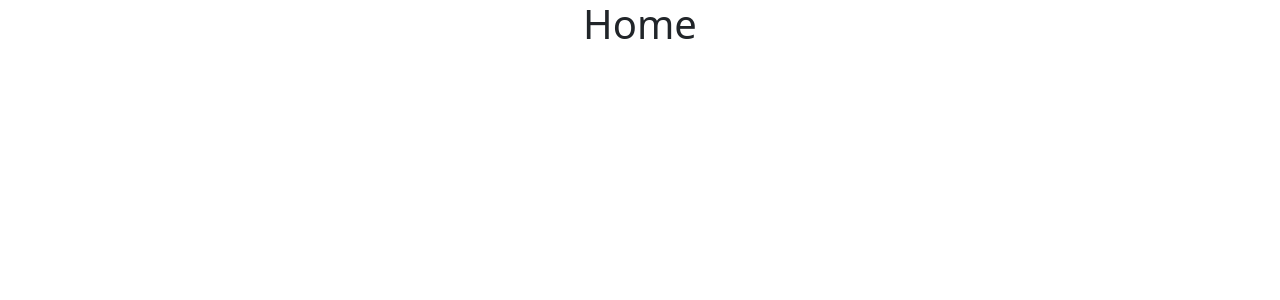
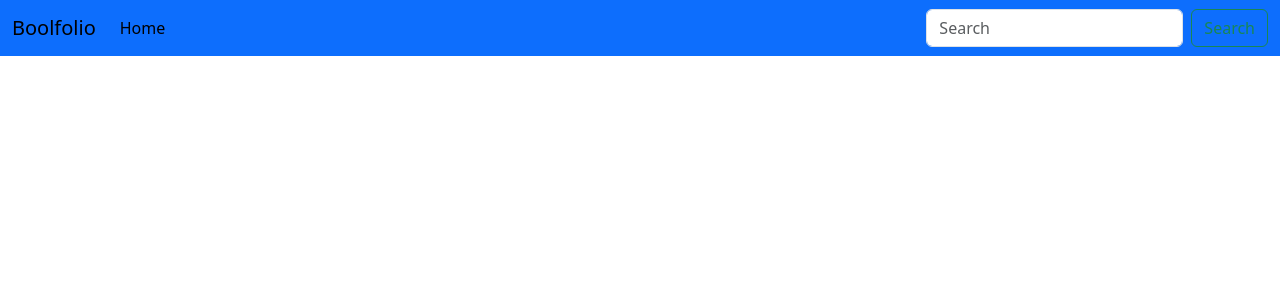
Before and after one commit to filippo-falcone/vite-boolfolio, a Vue app: page / in a window 1280 px wide. Shown: the top 300 px of the page. Built offline with nearby package versions, Linux system fonts and the light colour scheme.

Commit message:
feat: add AppHeader

```diff
--- a/src/App.vue
+++ b/src/App.vue
@@ -1,11 +1,18 @@
 <script>
-export default {}
+import AppHeader from './components/AppHeader.vue';
+
+export default {
+  components: {
+    AppHeader
+  }
+}
 </script>
 
 <template>
-  <div class="container text-center">
-    <h1>Home</h1>
-  </div>
+  <AppHeader></AppHeader>
+  <main>
+
+  </main>
 </template>
 
 <style lang="scss">
--- /dev/null
+++ b/src/components/AppHeader.vue
@@ -0,0 +1,25 @@
+<template>
+    <nav class="navbar navbar-expand-lg bg-primary">
+        <div class="container-fluid">
+            <a class="navbar-brand" href="#">Boolfolio</a>
+            <button class="navbar-toggler" type="button" data-bs-toggle="collapse"
+                data-bs-target="#navbarSupportedContent" aria-controls="navbarSupportedContent" aria-expanded="false"
+                aria-label="Toggle navigation">
+                <span class="navbar-toggler-icon"></span>
+            </button>
+            <div class="collapse navbar-collapse" id="navbarSupportedContent">
+                <ul class="navbar-nav me-auto mb-2 mb-lg-0">
+                    <li class="nav-item">
+                        <a class="nav-link active" aria-current="page" href="#">Home</a>
+                    </li>
+                </ul>
+                <form class="d-flex" role="search">
+                    <input class="form-control me-2" type="search" placeholder="Search" aria-label="Search">
+                    <button class="btn btn-outline-success" type="submit">Search</button>
+                </form>
+            </div>
+        </div>
+    </nav>
+</template>
+
+<style lang="scss"></style>
```
